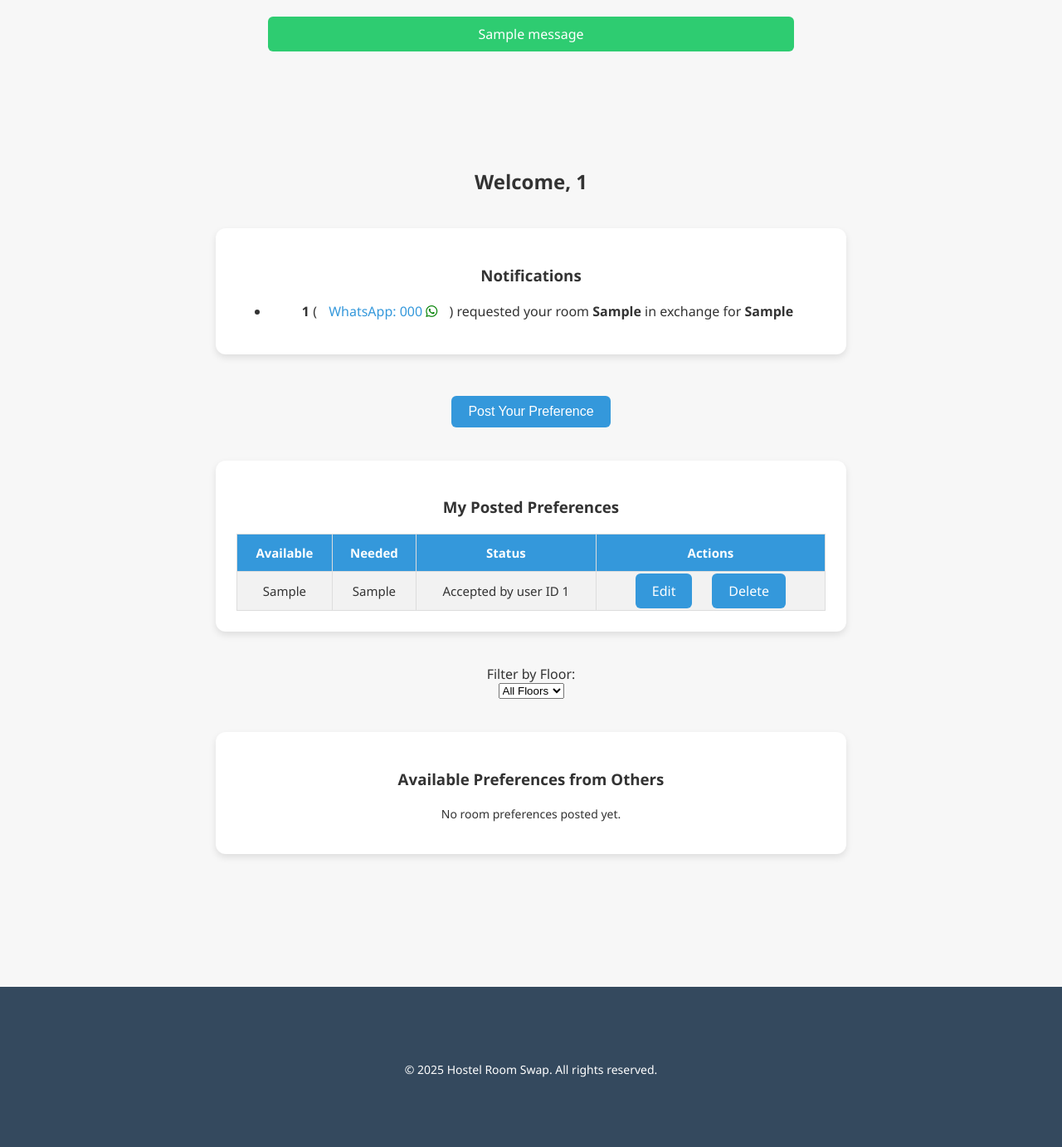
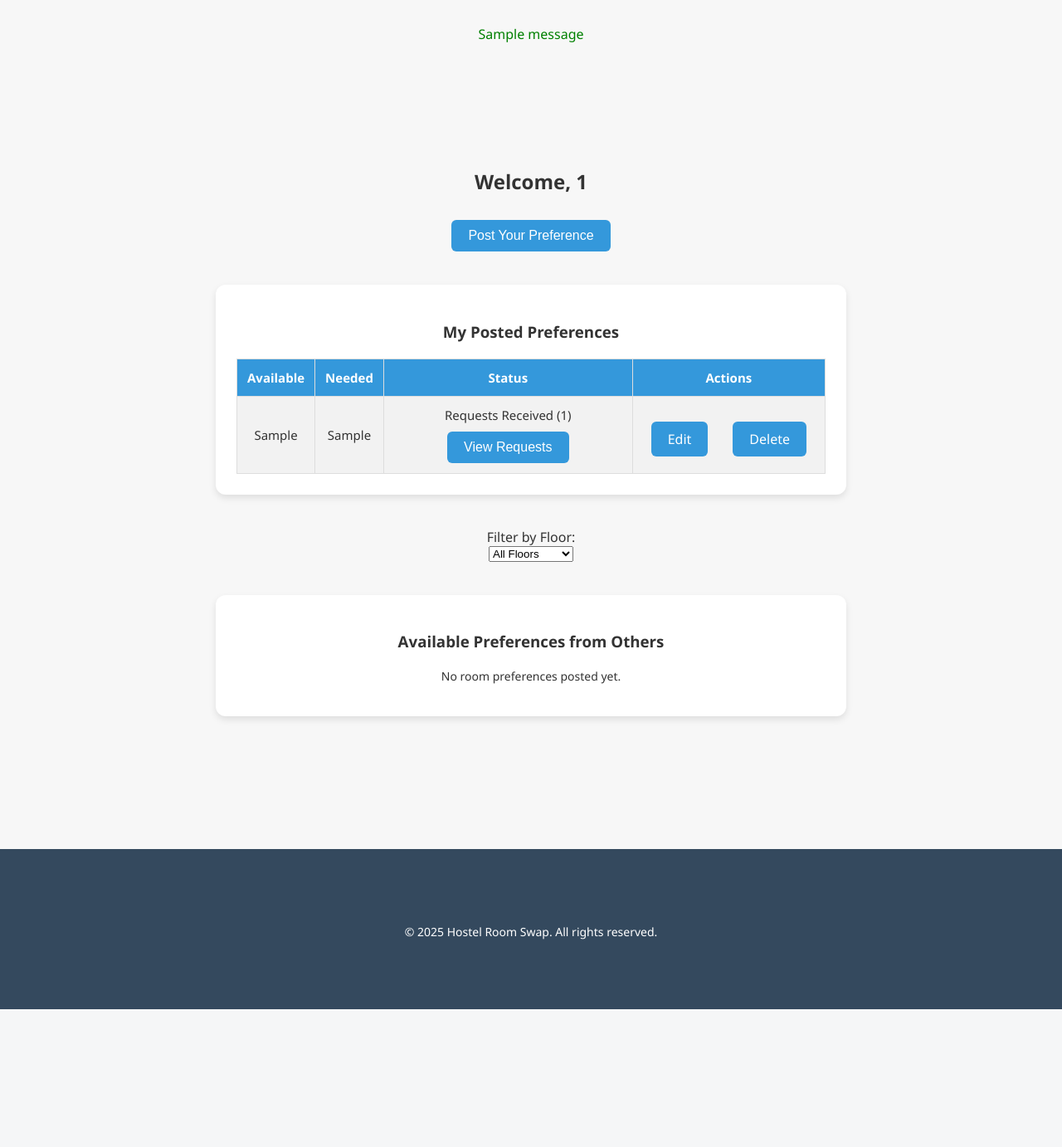
Before and after one commit to srujana30-106/swap-my-room, a Flask app: page /dashboard in a window 1280 px wide. Shown: the part 198-1580 px from the top of the page at 83% size. After the commit the page ends 1414 px from the top, so only its background shows below. Run offline with Flask 3, Linux system fonts and the light colour scheme; a user stored in the database is signed in; tables that the repository leaves empty hold one stand-in row (values such as "Sample post"); one stand-in notice (Sample message) is shown; some libraries are stand-ins or nearby versions.

Commit message:
Updated app.py and templates for login, reset, dashboard

```diff
--- a/app.py
+++ b/app.py
@@ -27,6 +27,7 @@
     __tablename__ = 'users'
 
     id = db.Column(db.Integer, primary_key=True)
+    name = db.Column(db.String(100), nullable=False)
     college_id = db.Column(db.String(20), unique=True, nullable=False)
     password = db.Column(db.String(100), nullable=False)
     email = db.Column(db.String(100), unique=True, nullable=False)
@@ -40,11 +41,17 @@
     user_id = db.Column(db.Integer, db.ForeignKey('users.id'))
     available = db.Column(db.String(20))
     needed = db.Column(db.String(20))
-    selected = db.Column(db.Boolean, default=False)
-    accepted_by = db.Column(db.Integer, db.ForeignKey('users.id'))
+    user = relationship('User', foreign_keys=[user_id])
+    requests = relationship('SwapRequest', back_populates='preference', cascade='all, delete-orphan')
 
-    user = relationship('User', foreign_keys=[user_id])
-    accepted_user = relationship('User', foreign_keys=[accepted_by], post_update=True)
+class SwapRequest(db.Model):
+    id = db.Column(db.Integer, primary_key=True)
+    preference_id = db.Column(db.Integer, db.ForeignKey('room_preference.id'))
+    requester_id = db.Column(db.Integer, db.ForeignKey('users.id'))
+    status = db.Column(db.String(20), default='pending')  # pending, committed, rejected
+
+    requester = relationship('User', foreign_keys=[requester_id])
+    preference = relationship('RoomPreference', foreign_keys=[preference_id], back_populates='requests')
 
 @login_manager.user_loader
 def load_user(user_id):
@@ -56,39 +63,44 @@
 
 @app.route('/register', methods=['GET', 'POST'])
 def register():
+    errors = {}
+    values = {}
     if request.method == 'POST':
-        college_id = request.form.get('college_id').strip().upper()
-        password = request.form.get('password')
-        email = request.form.get('email').strip()
-        phone = request.form.get('phone').strip()
+        name = request.form.get('name', '').strip()
+        college_id = request.form.get('college_id', '').strip().upper()
+        email = request.form.get('email', '').strip()
+        phone = request.form.get('phone', '').strip()
+        password = request.form.get('password', '')
 
-        if not re.match(r'^[A-Z0-9]{8}$', college_id):
-            flash('College ID must be exactly 8 characters: uppercase letters and numbers only.', 'warning')
-            return redirect(url_for('register'))
+        values = {'name': name, 'college_id': college_id, 'email': email, 'phone': phone}
 
         existing_id = User.query.filter_by(college_id=college_id).first()
         existing_email = User.query.filter_by(email=email).first()
         existing_phone = User.query.filter_by(phone=phone).first()
 
-        if existing_id and existing_email and existing_phone:
-            flash('College ID, Email, and Phone already exist. Try another.', 'danger')
-        elif existing_id:
-            flash('College ID already exists. Try another.', 'danger')
-        elif existing_email:
-            flash('Email already in use. Try another.', 'danger')
-        elif existing_phone:
-            flash('Phone number already in use. Try another.', 'danger')
-        else:
-            try:
-                user = User(college_id=college_id, password=password, email=email, phone=phone)
-                db.session.add(user)
-                db.session.commit()
-                flash('Account created. Please login.', 'success')
-                return redirect(url_for('login'))
-            except Exception:
-                db.session.rollback()
-                flash('Something went wrong. Please try again.', 'danger')
-    return render_template('register.html')
+        if existing_id:
+            errors['college_id'] = 'College ID already exists. Please use another.'
+            values['college_id'] = ''
+        if existing_email:
+            errors['email'] = 'Email already exists. Please use another.'
+            values['email'] = ''
+        if existing_phone:
+            errors['phone'] = 'Phone number already exists. Please use another.'
+            values['phone'] = ''
+
+        if errors:
+            flash('Some fields already exist. Please correct them and try again.', 'danger')
+            return render_template('register.html', errors=errors, values=values)
+        try:
+            user = User(name=name, college_id=college_id, password=password, email=email, phone=phone)
+            db.session.add(user)
+            db.session.commit()
+            flash('Account created. Please login.', 'success')
+            return redirect(url_for('login'))
+        except Exception:
+            db.session.rollback()
+            flash('Something went wrong. Please try again.', 'danger')
+    return render_template('register.html', errors=errors, values=values)
 
 @app.route('/login', methods=['GET', 'POST'])
 def login():
@@ -155,8 +167,7 @@
             pref = RoomPreference(
                 user_id=current_user.id,
                 available=available,
-                needed=needed,
-                selected=False
+                needed=needed
             )
             db.session.add(pref)
             db.session.commit()
@@ -174,16 +185,10 @@
 
     other_prefs = other_prefs_query.order_by(RoomPreference.id.desc()).all()
 
-    notifications = RoomPreference.query.options(joinedload(RoomPreference.accepted_user)) \
-        .filter(RoomPreference.user_id == current_user.id) \
-        .filter(RoomPreference.selected == True) \
-        .all()
-
     return render_template(
         'dashboard.html',
         my_prefs=my_prefs,
         other_prefs=other_prefs,
-        notifications=notifications,
         floor_filter=floor_filter
     )
 
@@ -191,26 +196,64 @@
 @login_required
 def accept(pref_id):
     pref = RoomPreference.query.get_or_404(pref_id)
-    if pref and not pref.selected:
-        pref.selected = True
-        pref.accepted_by = current_user.id
+    # Check if already requested by this user
+    existing_request = SwapRequest.query.filter_by(preference_id=pref.id, requester_id=current_user.id, status='pending').first()
+    if not existing_request:
+        swap_request = SwapRequest(preference_id=pref.id, requester_id=current_user.id, status='pending')
+        db.session.add(swap_request)
         db.session.commit()
         flash('Swap request sent!', 'success')
     else:
-        flash('This preference is already accepted.', 'info')
+        flash('You have already sent a request for this preference.', 'info')
     return redirect(url_for('dashboard'))
 
-@app.route('/cancel/<int:pref_id>', methods=['POST'])
+@app.route('/commit_request/<int:req_id>', methods=['POST'])
 @login_required
-def cancel(pref_id):
-    pref = RoomPreference.query.get_or_404(pref_id)
-    if pref.selected and pref.accepted_by == current_user.id:
-        pref.selected = False
-        pref.accepted_by = None
+def commit_request(req_id):
+    req = SwapRequest.query.get_or_404(req_id)
+    pref = req.preference
+    if pref.user_id == current_user.id and req.status == 'pending':
+        # Mark this request as committed
+        req.status = 'committed'
+        # Delete the preference and all requests for it
+        for r in pref.requests:
+            db.session.delete(r)
+        db.session.delete(pref)
+        # Optionally, delete the requester's own preference
+        requester_pref = RoomPreference.query.filter_by(user_id=req.requester_id).first()
+        if requester_pref:
+            for r in requester_pref.requests:
+                db.session.delete(r)
+            db.session.delete(requester_pref)
+        db.session.commit()
+        flash('Swap committed and preferences removed.', 'success')
+    else:
+        flash('Invalid commit action.', 'danger')
+    return redirect(url_for('dashboard'))
+
+@app.route('/reject_request/<int:req_id>', methods=['POST'])
+@login_required
+def reject_request(req_id):
+    req = SwapRequest.query.get_or_404(req_id)
+    pref = req.preference
+    if pref.user_id == current_user.id and req.status == 'pending':
+        req.status = 'rejected'
+        db.session.commit()
+        flash('Request marked as not interested.', 'info')
+    else:
+        flash('Invalid reject action.', 'danger')
+    return redirect(url_for('dashboard'))
+
+@app.route('/cancel/<int:req_id>', methods=['POST'])
+@login_required
+def cancel(req_id):
+    req = SwapRequest.query.get_or_404(req_id)
+    if req.requester_id == current_user.id and req.status == 'pending':
+        db.session.delete(req)
         db.session.commit()
         flash('Request cancelled successfully.', 'info')
     else:
-        flash('You can only cancel your own requests.', 'warning')
+        flash('You can only cancel your own pending requests.', 'warning')
     return redirect(url_for('dashboard'))
 
 @app.route('/edit/<int:pref_id>', methods=['GET', 'POST'])
--- a/database.py
+++ b/database.py
@@ -1,7 +1,8 @@
 from app import app, db
-from app import User, RoomPreference  # make sure models are imported
+from app import User, RoomPreference, SwapRequest  # make sure models are imported
 
 if __name__ == '__main__':
     with app.app_context():
+        db.drop_all()
         db.create_all()
         print("Tables dropped and recreated successfully.")
--- a/templates/base.html
+++ b/templates/base.html
@@ -27,7 +27,22 @@
         {% if messages %}
             <div class="flash-container">
                 {% for category, message in messages %}
-                    <div class="alert alert-{{ category }}">{{ message }}</div>
+                    <div class="alert alert-{{ category }}"
+                        style="
+                            {% if category == 'danger' or category == 'error' or category == 'warning' %}
+                                color: red; background: none; border: none;
+                            {% elif category == 'success' %}
+                                color: green; background: none; border: none;
+                            {% elif category == 'info' %}
+                                color: #007bff; background: none; border: none;
+                            {% else %}
+                                background: none; border: none;
+                            {% endif %}">
+                        {{ message }}
+                        {% if 'College ID already exists' in message or 'College ID, Email, and Phone already exist' in message %}
+                            <br>If you already have an account, <a href="{{ url_for('login') }}" style="color:#007bff;text-decoration:underline;">login here</a>.
+                        {% endif %}
+                    </div>
                 {% endfor %}
             </div>
         {% endif %}
--- a/templates/dashboard.html
+++ b/templates/dashboard.html
@@ -2,30 +2,6 @@
 {% block content %}
 <div class="container">
     <h2>Welcome, {{ current_user.college_id }}</h2>
-
-
-
-    <!-- Notifications -->
-    {% if notifications %}
-    <div class="preference-list">
-        <h3>Notifications</h3>
-        <ul>
-            {% for note in notifications %}
-            <li>
-                <strong>{{ note.accepted_user.college_id }}</strong>
-                (
-                <a href="https://wa.me/91{{ note.accepted_user.phone }}" target="_blank">
-                    WhatsApp: {{ note.accepted_user.phone }}
-                    <i class="fab fa-whatsapp" style="color: green;"></i>
-                </a>
-                )
-                requested your room <strong>{{ note.available }}</strong> in exchange for <strong>{{ note.needed }}</strong>
-            </li>
-
-            {% endfor %}
-        </ul>
-    </div>
-    {% endif %}
 
     <!-- Toggle Form Button -->
     <button id="toggleFormBtn" class="btn">Post Your Preference</button>
@@ -56,21 +32,25 @@
                 <td>{{ pref.available }}</td>
                 <td>{{ pref.needed }}</td>
                 <td>
-                    {% if pref.selected %}
-                        Accepted by user ID {{ pref.accepted_by }}
+                    {% set pending_requests = pref.requests|selectattr('status', 'equalto', 'pending')|list %}
+                    {% if pending_requests|length > 0 %}
+                        Requests Received ({{ pending_requests|length }})
+                        <button class="btn" onclick="showRequestsModal({{ pref.id }})">View Requests</button>
                     {% else %}
                         Not yet accepted
                     {% endif %}
                 </td>
                 <td>
-                    <a class="btn" href="{{ url_for('edit', pref_id=pref.id) }}">Edit</a>
-                    <a class="btn" href="{{ url_for('delete', pref_id=pref.id) }}">Delete</a>
+                    <div style="display: flex; gap: 10px; justify-content: center;">
+                        <a class="btn" href="{{ url_for('edit', pref_id=pref.id) }}">Edit</a>
+                        <a class="btn" href="{{ url_for('delete', pref_id=pref.id) }}">Delete</a>
+                    </div>
                 </td>
             </tr>
             {% endfor %}
         </table>
         {% else %}
-        <p>You haven’t posted any preferences yet.</p>
+        <p>You haven't posted any preferences yet.</p>
         {% endif %}
     </div>
 
@@ -79,10 +59,11 @@
         <label for="floor">Filter by Floor:</label>
         <select name="floor" id="floor" onchange="this.form.submit()">
             <option value="">All Floors</option>
-            <option value="1" {% if floor_filter == '1' %}selected{% endif %}>1st Floor</option>
-            <option value="2" {% if floor_filter == '2' %}selected{% endif %}>2nd Floor</option>
-            <option value="3" {% if floor_filter == '3' %}selected{% endif %}>3rd Floor</option>
-            <!-- Add more options if needed -->
+            <option value="G" {% if floor_filter == 'G' %}selected{% endif %}>Ground Floor</option>
+            <option value="1" {% if floor_filter == '1' %}selected{% endif %}>First Floor</option>
+            <option value="2" {% if floor_filter == '2' %}selected{% endif %}>Second Floor</option>
+            <option value="3" {% if floor_filter == '3' %}selected{% endif %}>Third Floor</option>
+            <option value="4" {% if floor_filter == '4' %}selected{% endif %}>Fourth Floor</option>
         </select>
     </form>
     <!-- Other Users' Preferences -->
@@ -91,6 +72,7 @@
         {% if other_prefs %}
         <table>
             <tr>
+                <th>Name</th>
                 <th>User</th>
                 <th>Available</th>
                 <th>Needed</th>
@@ -98,16 +80,21 @@
             </tr>
             {% for pref in other_prefs %}
             <tr>
+                <td>{{ pref.user.name }}</td>
                 <td>{{ pref.user.college_id }}</td>
                 <td>{{ pref.available }}</td>
                 <td>{{ pref.needed }}</td>
                 <td>
-                    {% if pref.selected and pref.accepted_by == current_user.id %}
-                        <form action="{{ url_for('cancel', pref_id=pref.id) }}" method="POST">
+                    {% set sent_request = pref.requests|selectattr('requester_id', 'equalto', current_user.id)|list %}
+                    {% set pending_request = sent_request|selectattr('status', 'equalto', 'pending')|list %}
+                    {% set rejected_request = sent_request|selectattr('status', 'equalto', 'rejected')|list %}
+                    {% if pending_request|length > 0 %}
+                        <span style="color: orange;">Request Sent</span>
+                        <form action="{{ url_for('cancel', req_id=pending_request[0].id) }}" method="POST" style="display:inline;">
                             <button class="btn" style="background-color: orange;">Cancel Request</button>
                         </form>
-                    {% elif pref.selected %}
-                        <span style="color: gray;">Already Accepted</span>
+                    {% elif rejected_request|length > 0 %}
+                        <span style="color: red;">Request Failed</span>
                     {% else %}
                         <a class="btn" href="{{ url_for('accept', pref_id=pref.id) }}">Send Request</a>
                     {% endif %}
@@ -121,6 +108,21 @@
     </div>
 </div>
 
+<!-- Modal for viewing requests -->
+<div id="requestsModal" class="modal" style="display:none; position:fixed; top:0; left:0; width:100vw; height:100vh; background:rgba(0,0,0,0.5); z-index:1000;">
+    <div class="modal-content" style="background:#fff; margin:5% auto; padding:20px; border-radius:8px; max-width:600px; position:relative;">
+        <span class="close" onclick="closeRequestsModal()" style="position:absolute; top:10px; right:20px; font-size:28px; cursor:pointer;">&times;</span>
+        <h3>Requests for Your Room</h3>
+        <table id="requestsTable">
+            <tr>
+                <th>Name</th>
+                <th>WhatsApp</th>
+                <th>Status</th>
+                <th>Actions</th>
+            </tr>
+        </table>
+    </div>
+</div>
 <script>
     document.getElementById('toggleFormBtn').addEventListener('click', () => {
         const form = document.getElementById('preferenceForm');
@@ -134,5 +136,50 @@
         needed.value = needed.value.trim().toUpperCase();
         return true;
     }
+
+    let allRequests = {};
+    {% for pref in my_prefs %}
+        allRequests[{{ pref.id }}] = [
+            {% for req in pref.requests if req.status == 'pending' or req.status == 'rejected' %}
+                {
+                    id: {{ req.id }},
+                    name: "{{ req.requester.name }}",
+                    phone: "{{ req.requester.phone }}",
+                    status: "{{ req.status }}"
+                },
+            {% endfor %}
+        ];
+    {% endfor %}
+    function showRequestsModal(prefId) {
+        const modal = document.getElementById('requestsModal');
+        const table = document.getElementById('requestsTable');
+        // Remove old rows
+        while(table.rows.length > 1) table.deleteRow(1);
+        // Add new rows
+        (allRequests[prefId] || []).forEach(req => {
+            let row = table.insertRow();
+            row.insertCell(0).innerText = req.name;
+            // Build WhatsApp link with default message in JS
+            const message = encodeURIComponent(`Hi ${req.name}, I am interested in swapping my room via Hostel Room Swap. Let me know if you are interested!`);
+            row.insertCell(1).innerHTML = `<a href='https://wa.me/91${req.phone}?text=${message}' target='_blank'>${req.phone}</a>`;
+            row.insertCell(2).innerText = req.status === 'rejected' ? 'Not Interested' : 'Pending';
+            let actions = '';
+            if(req.status === 'pending') {
+                actions += `<form style='display:inline;' method='POST' action='/commit_request/${req.id}'><button class='btn' style='background-color:green;'>Commit</button></form>`;
+                actions += `<form style='display:inline;' method='POST' action='/reject_request/${req.id}'><button class='btn' style='background-color:red;'>Not Interested</button></form>`;
+            }
+            row.insertCell(3).innerHTML = actions;
+        });
+        modal.style.display = 'block';
+    }
+    function closeRequestsModal() {
+        document.getElementById('requestsModal').style.display = 'none';
+    }
+    window.onclick = function(event) {
+        const modal = document.getElementById('requestsModal');
+        if (event.target == modal) {
+            modal.style.display = 'none';
+        }
+    }
 </script>
 {% endblock %}
--- a/templates/forgot_password.html
+++ b/templates/forgot_password.html
@@ -2,8 +2,8 @@
 {% block content %}
 <div class="form-container">
     <h2>Forgot Password</h2>
-    <form method="POST">
-        <input type="email" name="email" placeholder="Enter your registered email" required>
+    <form method="POST" autocomplete="off">
+        <input type="email" name="email" placeholder="Enter your registered email" required autocomplete="off">
         <button type="submit">Send Reset Link</button>
     </form>
 </div>
--- a/templates/login.html
+++ b/templates/login.html
@@ -3,15 +3,15 @@
 {% block content %}
 <div class="form-container">
     <h2>Login to Your Account</h2>
-    <form method="POST">
+    <form method="POST" autocomplete="off">
         <!-- College ID -->
         <div class="input-wrapper">
-            <input type="text" name="college_id" placeholder="College ID" required>
+            <input type="text" name="college_id" placeholder="College ID" required autocomplete="nope">
         </div>
 
         <!-- Password with eye icon -->
         <div class="input-wrapper">
-            <input type="password" name="password" id="login-password" placeholder="Password" required>
+            <input type="password" name="password" id="login-password" placeholder="Password" required autocomplete="new-password">
             <i id="login-icon" class="fa-solid fa-eye" onclick="togglePassword('login-password', 'login-icon')"></i>
         </div>
 
--- a/templates/reset_password.html
+++ b/templates/reset_password.html
@@ -2,8 +2,8 @@
 {% block content %}
 <div class="form-container">
     <h2>Reset Your Password</h2>
-    <form method="POST">
-        <input type="password" name="password" placeholder="New Password" required>
+    <form method="POST" autocomplete="off">
+        <input type="password" name="password" placeholder="New Password" required autocomplete="off">
         <button type="submit">Update Password</button>
     </form>
 </div>
```
Also changed, not shown: templates/register.html (+19 -10 lines).
